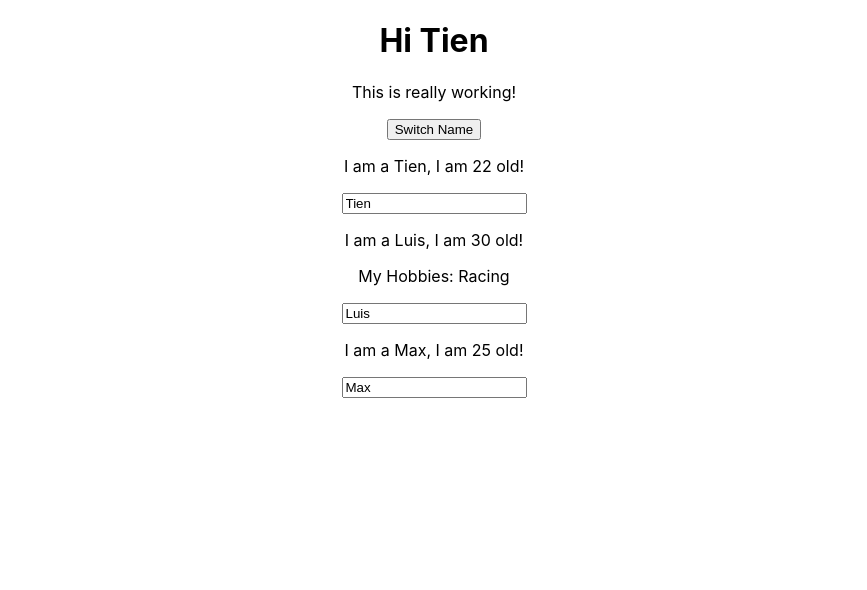
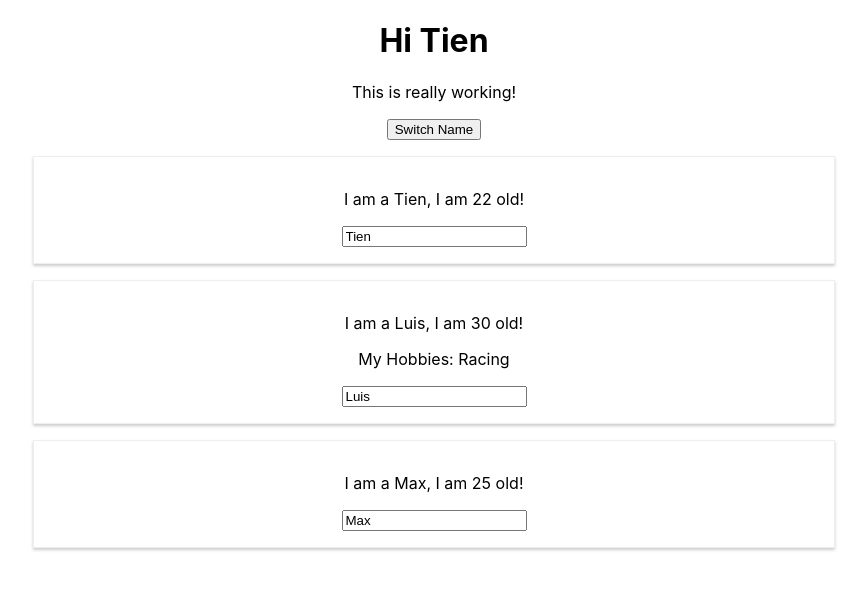
Before and after one commit to hoangtient9/Learn-React, a React (Create React App) app: page / in a window 1280 px wide. Shown: the top 590 px of the page, without its empty margins (206-1073 px from the left). Built offline with nearby package versions, Linux system fonts and the light colour scheme.

Commit message:
Add styles person

```diff
--- /dev/null
+++ b/src/Person/Person.css
@@ -0,0 +1,9 @@
+.Person {
+    padding: 16px;
+    border: 1px solid #eee;
+    box-shadow: 0 2px 3px #ccc;
+    text-align: center;
+    width: 60%;
+    margin: auto;
+    margin-top: 16px;
+}
--- a/src/Person/Person.js
+++ b/src/Person/Person.js
@@ -1,8 +1,9 @@
 import React from "react";
+import './Person.css'
 
 const person = (props) => {
   return (
-    <div>
+    <div className='Person'>
       <p onClick={props.click}>
         I am a {props.name}, I am {props.age} old!
       </p>
```
